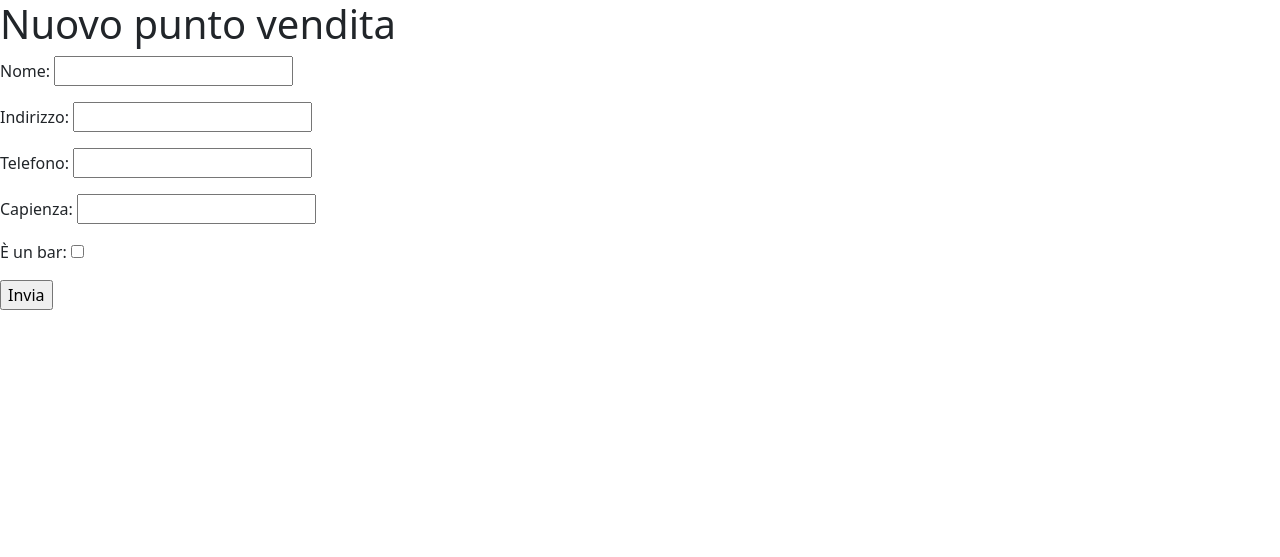
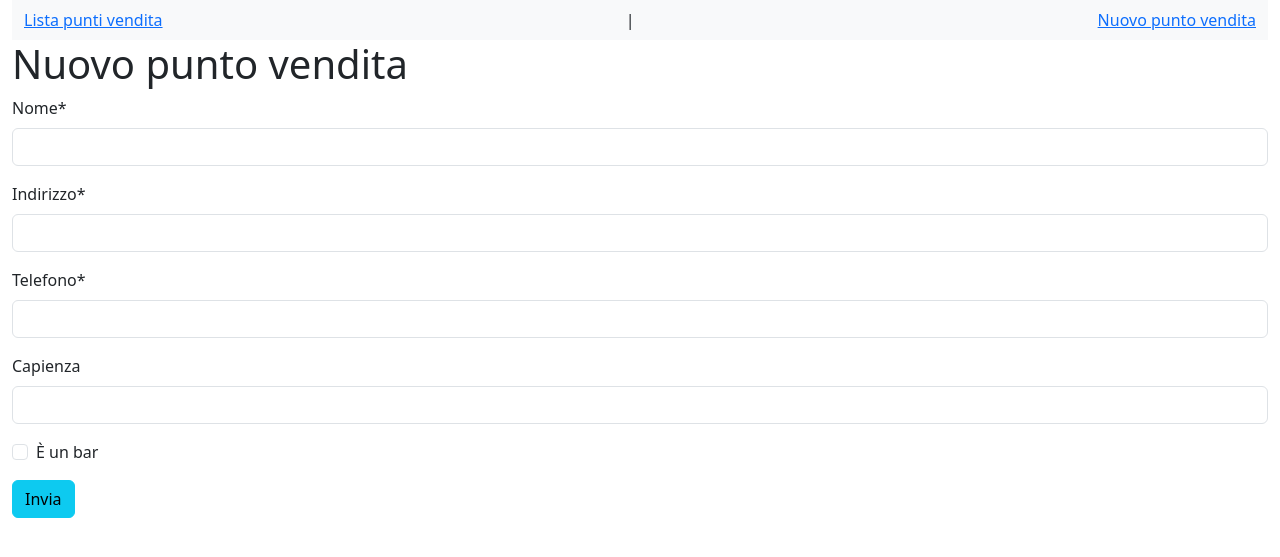
Before and after one commit to lporta1998-hub/2026-olivetti-ripasso-feat-ripasso, a Django app: page /cocktails/punto-vendita/new/ in a window 1280 px wide. Shown: the top 557 px of the page. Run offline with Django 5.2, Linux system fonts and the light colour scheme; some libraries are stand-ins or nearby versions.

Commit message:
Added crispy form and the navbar

```diff
--- a/cocktails/templates/cocktails/puntovendita_edit.html
+++ b/cocktails/templates/cocktails/puntovendita_edit.html
@@ -1,4 +1,6 @@
 {% extends 'base.html' %}
+{% load crispy_forms_filters %}
+
 
 {% block content %}
 
@@ -6,8 +8,8 @@
 
     <form method="post">
         {% csrf_token %}
-        {{ form.as_p }}
-        <input type="submit" value="Invia">
+        {{ form | crispy }}
+        <input class="btn btn-info" type="submit" value="Invia">
     </form>
 
 {% endblock %}
--- a/cocktails/templates/cocktails/puntovendita_new.html
+++ b/cocktails/templates/cocktails/puntovendita_new.html
@@ -1,4 +1,5 @@
 {% extends 'base.html' %}
+{% load crispy_forms_filters %}
 
 {% block content %}
 
@@ -6,8 +7,8 @@
 
     <form method="post">
         {% csrf_token %}
-        {{ form.as_p }}
-        <input type="submit" value="Invia">
+        {{ form | crispy }}
+        <input class="btn btn-info" type="submit" value="Invia">
     </form>
 
 {% endblock %}
--- a/requirements.txt
+++ b/requirements.txt
@@ -12,3 +12,5 @@ python-discovery==1.4.2
 PyYAML==6.0.3
 sqlparse==0.5.5
 virtualenv==21.5.1
+django-crispy-forms==1.14.0
+crispy-bootstrap5==0.7.0
--- a/ripasso/settings.py
+++ b/ripasso/settings.py
@@ -39,6 +39,9 @@ INSTALLED_APPS = [
     "django.contrib.staticfiles",
     # My apps
     "cocktails.apps.CocktailsConfig",
+    # Third party apps
+    "crispy_forms",
+    "crispy_bootstrap5",
 ]
 
 MIDDLEWARE = [
@@ -121,3 +124,6 @@ USE_TZ = True
 STATIC_URL = "static/"
 
 MEDIA_ROOT = BASE_DIR / "media"
+
+CRISPY_TEMPLATE_PACK = "bootstrap5"
+CRISPY_ALLOWED_TEMPLATE_PACKS = "bootstrap5"
--- a/templates/base.html
+++ b/templates/base.html
@@ -7,7 +7,9 @@
     <script defer src="https://cdn.jsdelivr.net/npm/bootstrap@5.3.8/dist/js/bootstrap.bundle.min.js" integrity="sha384-FKyoEForCGlyvwx9Hj09JcYn3nv7wiPVlz7YYwJrWVcXK/BmnVDxM+D2scQbITxI" crossorigin="anonymous"></script>
 
 </head>
-<body>
+<body class="container-fluid">
+
+    {% include 'components/navbar.html' %}
 
 <main>
     {% block content %}Default content{% endblock %}
--- /dev/null
+++ b/templates/components/navbar.html
@@ -0,0 +1,6 @@
+<nav class="navbar navbar-expand-lg navbar-light bg-light">
+    <div class="container-fluid">
+        <a href="{% url 'puntovendita_list' %}">Lista punti vendita</a> |
+        <a href="{% url 'puntovendita_new' %}">Nuovo punto vendita</a>
+    </div>
+</nav>
```
